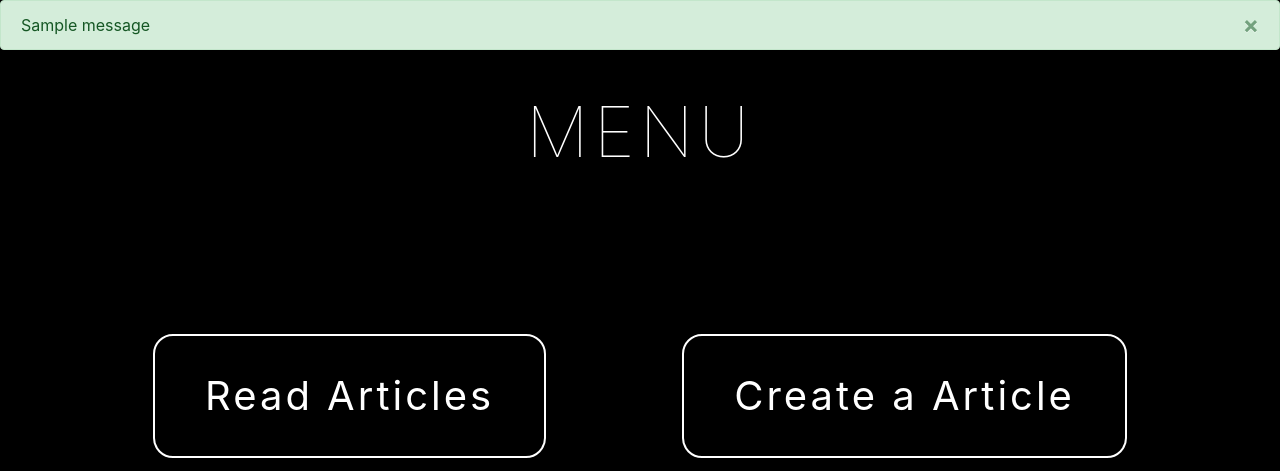
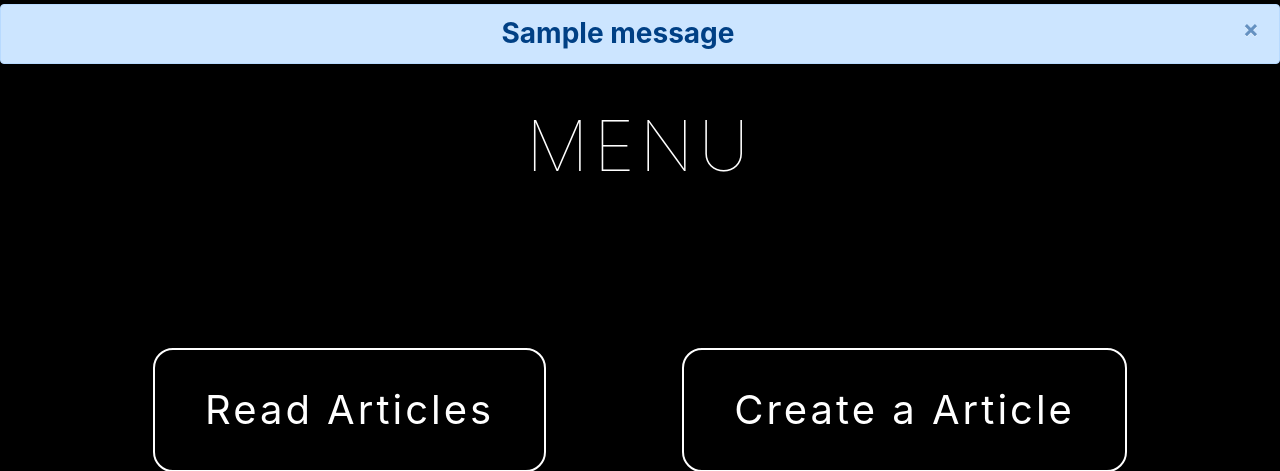
Before and after one commit to spiman9/bllog-webdev-django, a Django app: page / in a window 1280 px wide; the page is wider, and only the part inside the window is pictured. Shown: the part 62-533 px from the top of that part. Run offline with Django 4.2, Linux system fonts and the light colour scheme; one stand-in notice (Sample message) is shown.

Commit message:
yess8 commit

```diff
--- a/templates/home.html
+++ b/templates/home.html
@@ -62,8 +62,8 @@
   </div> -->
 
   {% for message in messages %}
-  <div class="container-fluid p-0">
-    <div class="alert {{ message.tags }} alert-success alert-dismissible " role="alert" >
+  <div class="container-fluid p-0 mt-1 text-center">
+    <div class="alert {{ message.tags }} alert-primary h3 alert-dismissible font-weight-bold" role="alert" >
       <button type="button" class="close" data-dismiss="alert" aria-label="Close">
         <span aria-hidden="True">&times;</span>
       </button>
```
Also changed, not shown: db.sqlite3.
